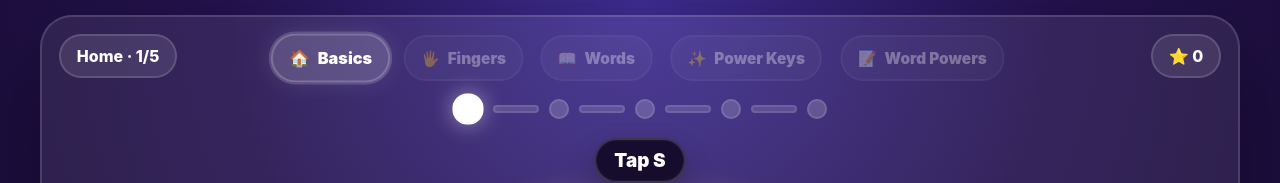
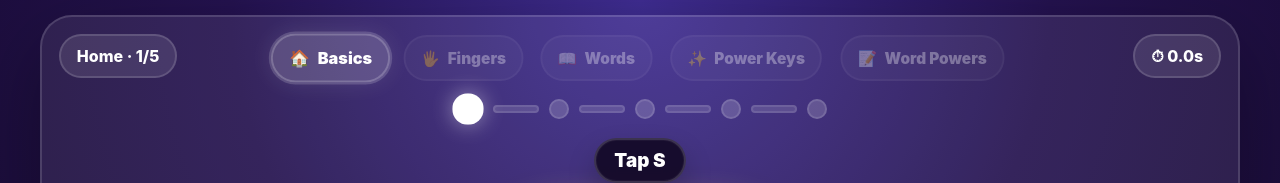
Before and after one commit to JonathanDn/key-quest, a React (Vite) app: page / in a window 1280 px wide. Shown: the top 183 px of the page. Built offline with nearby package versions, Linux system fonts and the light colour scheme.

Commit message:
* stars to timer in steps

```diff
--- a/src/App.jsx
+++ b/src/App.jsx
@@ -14,7 +14,8 @@ function App() {
     level,
     levelIndex,
     pressedCode,
-    stars,
+    elapsedTimeMs,
+    bestTimeMs,
     message,
     playing,
     complete,
@@ -83,7 +84,8 @@ function App() {
           <main className="stage-card" ref={gameAreaRef} tabIndex={-1}>
             <StageHeader
                 level={level}
-                stars={stars}
+                elapsedTimeMs={elapsedTimeMs}
+                bestTimeMs={bestTimeMs}
                 currentWorld={progression.currentWorld}
                 currentWorldLevels={progression.currentWorldLevels}
                 currentLevelInWorld={progression.currentLevelInWorld}
--- a/src/components/StageHeader.jsx
+++ b/src/components/StageHeader.jsx
@@ -1,9 +1,14 @@
 import React from 'react'
 import { WORLD_META } from '../game/content/worldMeta'
 
+function formatElapsedTime(elapsedTimeMs) {
+    return `${(Math.max(elapsedTimeMs, 0) / 1000).toFixed(1)}s`
+}
+
 export function StageHeader({
                                 level,
-                                stars,
+                                elapsedTimeMs,
+                                bestTimeMs,
                                 currentWorld,
                                 currentWorldLevels,
                                 currentLevelInWorld,
@@ -113,8 +118,8 @@ export function StageHeader({
                                             celebrateLevelNode ? 'level-clear-pulse' : '',
                                         ].join(' ')}
                                     >
-                    {isDone ? '★' : ''}
-                  </span>
+                                        {isDone ? '★' : ''}
+                                    </span>
                                 </React.Fragment>
                             )
                         })}
@@ -130,7 +135,8 @@ export function StageHeader({
                     starPulse ? 'star-counter-pop' : '',
                 ].join(' ')}
             >
-                ⭐ {stars}
+                ⏱ {formatElapsedTime(elapsedTimeMs)}
+                {typeof bestTimeMs === 'number' ? ` · Best ${formatElapsedTime(bestTimeMs)}` : ''}
             </div>
         </div>
     )
--- a/src/game/session/gameSession.js
+++ b/src/game/session/gameSession.js
@@ -13,6 +13,10 @@ const EMPTY_STAGE_STATE = {
 
 function randomPick(list) {
     return list[Math.floor(Math.random() * list.length)]
+}
+
+function formatElapsedTime(elapsedTimeMs) {
+    return `${(Math.max(elapsedTimeMs, 0) / 1000).toFixed(1)}s`
 }
 
 function getLevel(levelIndex) {
@@ -35,7 +39,19 @@ function getStartMessage(level, target) {
     return getEngine(level).getGuidance?.(target) || 'Watch the glowing key'
 }
 
-function buildLevelSession(levelIndex) {
+function getElapsedTimeMs(state, now = Date.now()) {
+    if (state.timerStartedAt === null) {
+        return state.elapsedTimeMs
+    }
+
+    if (!state.playing || state.complete) {
+        return state.elapsedTimeMs
+    }
+
+    return Math.max(state.elapsedTimeMs, now - state.timerStartedAt)
+}
+
+function buildLevelSession(levelIndex, bestTimesByLevelId = {}) {
     const level = getLevel(levelIndex)
     const engine = getEngine(level)
     const round = engine.createRound(level)
@@ -57,6 +73,9 @@ function buildLevelSession(levelIndex) {
             praise: '',
             color: '#ffffff',
         },
+        timerStartedAt: null,
+        elapsedTimeMs: 0,
+        bestTimesByLevelId,
     }
 }
 
@@ -99,17 +118,31 @@ function handleKeyDown(state, normalizedCode, praise) {
     }) ?? { type: 'none' }
 
     if (result.type === 'success') {
+        const now = Date.now()
+        const timerStartedAt = state.timerStartedAt ?? now
         const nextIndex = state.currentIndex + 1
         const nextTarget = state.round[nextIndex]
         const isComplete = nextIndex >= state.round.length && state.round.length > 0
         const targetColor = engine.getTargetColor?.(currentTarget) ?? '#ffffff'
+        const elapsedTimeMs = isComplete
+            ? Math.max(state.elapsedTimeMs, now - timerStartedAt)
+            : state.elapsedTimeMs
+
+        const previousBestTimeMs = state.bestTimesByLevelId[level.id]
+        const nextBestTimeMs =
+            isComplete && (
+                typeof previousBestTimeMs !== 'number' ||
+                elapsedTimeMs < previousBestTimeMs
+            )
+                ? elapsedTimeMs
+                : previousBestTimeMs
 
         return {
             ...nextState,
             currentIndex: nextIndex,
             stars: state.stars + 1,
             message: isComplete
-                ? 'You did it!'
+                ? `You did it in ${formatElapsedTime(elapsedTimeMs)}!`
                 : (engine.getGuidance?.(nextTarget) ?? ''),
             playing: !isComplete,
             complete: isComplete,
@@ -121,6 +154,14 @@ function handleKeyDown(state, normalizedCode, praise) {
                 praise: praise ?? randomPick(HAPPY_MESSAGES),
                 color: targetColor,
             },
+            timerStartedAt,
+            elapsedTimeMs,
+            bestTimesByLevelId: isComplete
+                ? {
+                    ...state.bestTimesByLevelId,
+                    [level.id]: nextBestTimeMs,
+                }
+                : state.bestTimesByLevelId,
         }
     }
 
@@ -153,6 +194,23 @@ function handleKeyUp(state, normalizedCode) {
     }
 }
 
+function handleTick(state, now) {
+    if (state.timerStartedAt === null || !state.playing || state.complete) {
+        return state
+    }
+
+    const elapsedTimeMs = getElapsedTimeMs(state, now)
+
+    if (elapsedTimeMs === state.elapsedTimeMs) {
+        return state
+    }
+
+    return {
+        ...state,
+        elapsedTimeMs,
+    }
+}
+
 export function normalizeKeyCode(code) {
     return code === 'Space' ? 'Space' : code
 }
@@ -169,8 +227,11 @@ export function gameSessionReducer(state, action) {
         case 'KEY_UP':
             return handleKeyUp(state, action.normalizedCode)
 
+        case 'TICK':
+            return handleTick(state, action.now)
+
         case 'GO_TO_LEVEL':
-            return buildLevelSession(action.levelIndex)
+            return buildLevelSession(action.levelIndex, state?.bestTimesByLevelId)
 
         default:
             return state
@@ -205,6 +266,8 @@ export function selectGameSession(state) {
         message: state.message,
         playing: state.playing,
         complete: state.complete,
+        elapsedTimeMs: getElapsedTimeMs(state),
+        bestTimeMs: state.bestTimesByLevelId[level.id] ?? null,
         targetColor,
         ui: buildStageView({
             level,
--- a/src/hooks/useTypingGame.js
+++ b/src/hooks/useTypingGame.js
@@ -61,6 +61,23 @@ export function useTypingGame() {
         }
     }, [])
 
+    useEffect(() => {
+        if (session.timerStartedAt === null || !session.playing || session.complete) {
+            return undefined
+        }
+
+        const intervalId = window.setInterval(() => {
+            dispatch({
+                type: 'TICK',
+                now: Date.now(),
+            })
+        }, 100)
+
+        return () => {
+            window.clearInterval(intervalId)
+        }
+    }, [session.timerStartedAt, session.playing, session.complete])
+
     const goToLevel = useCallback((index) => {
         dispatch({
             type: 'GO_TO_LEVEL',
```
